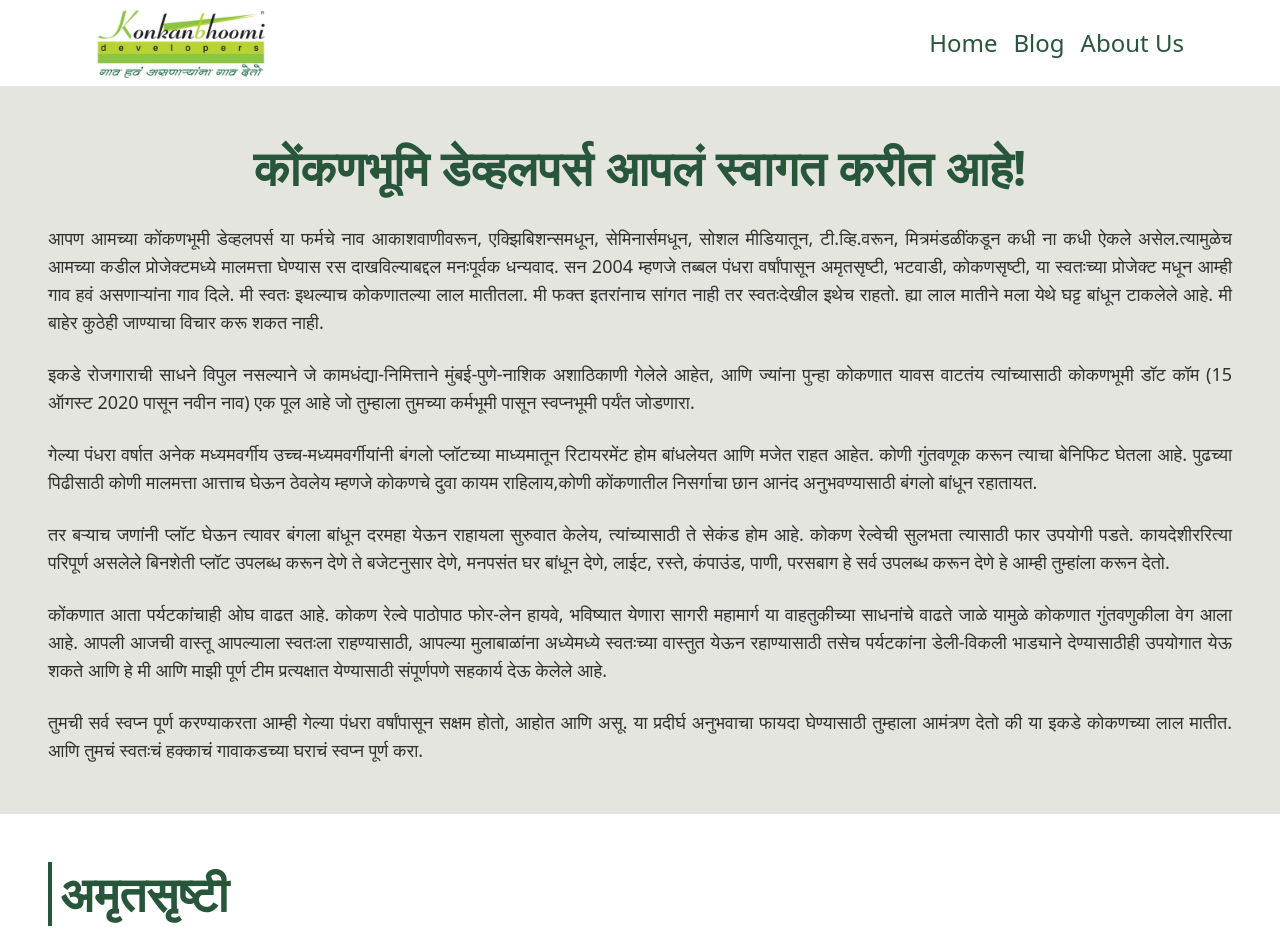
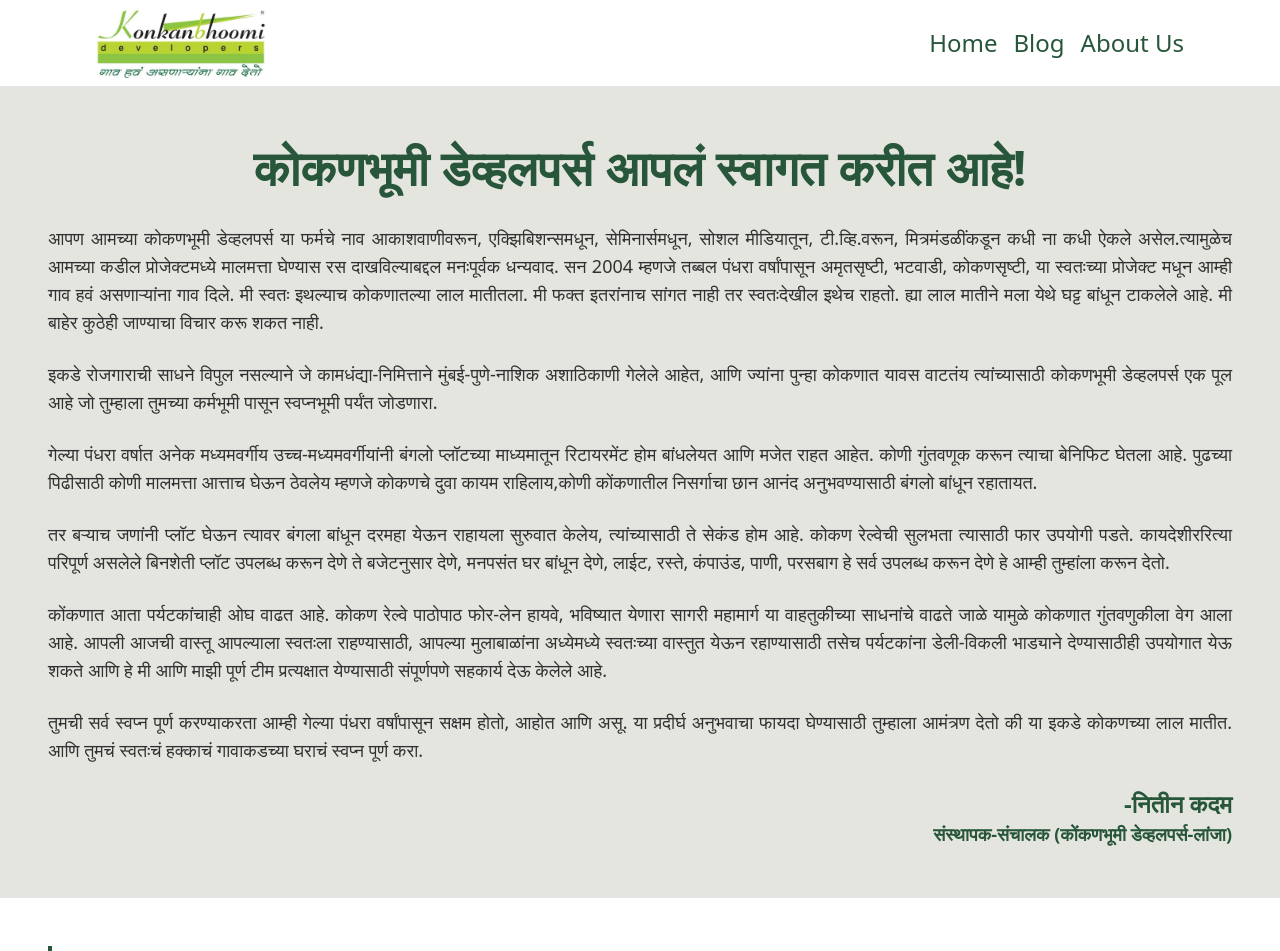
Before and after one commit to AntonyFleck/kokan, a Next.js app: page /about in a window 1280 px wide. Shown: the top 951 px of the page. Built offline with nearby package versions, Linux system fonts and the light colour scheme.

Commit message:
fine tune round1

```diff
--- a/app/about/page.tsx
+++ b/app/about/page.tsx
@@ -8,11 +8,11 @@
       {/* 1 */}
       <div className="bg-[#E4E5DF] p-2 md:p-10 lg:p-12 text-[#313131] space-y-6 border-t-2">
         <p className="text-3xl md:text-4xl lg:text-5xl text-[#27563A] font-bold text-center border-[#27563A] py-2">
-          कोंकणभूमि डेव्हलपर्स आपलं स्वागत करीत आहे!
+          कोकणभूमी डेव्हलपर्स आपलं स्वागत करीत आहे!
         </p>
 
         <p className="text-base md:text-lg leading-relaxed text-justify">
-          आपण आमच्या कोंकणभूमी डेव्हलपर्स या फर्मचे नाव आकाशवाणीवरून,
+          आपण आमच्या कोकणभूमी डेव्हलपर्स या फर्मचे नाव आकाशवाणीवरून,
           एक्झिबिशन्समधून, सेमिनार्समधून, सोशल मीडियातून, टी.व्हि.वरून,
           मित्रमंडळींकडून कधी ना कधी ऐकले असेल.त्यामुळेच आमच्या कडील
           प्रोजेक्टमध्ये मालमत्ता घेण्यास रस दाखविल्याबद्दल मनःपूर्वक धन्यवाद.
@@ -26,9 +26,8 @@
         <p className="text-base md:text-lg leading-relaxed text-justify">
           इकडे रोजगाराची साधने विपुल नसल्याने जे कामधंद्या-निमित्ताने
           मुंबई-पुणे-नाशिक अशाठिकाणी गेलेले आहेत, आणि ज्यांना पुन्हा कोकणात यावस
-          वाटतंय त्यांच्यासाठी कोकणभूमी डॉट कॉम (15 ऑगस्ट 2020 पासून नवीन नाव)
-          एक पूल आहे जो तुम्हाला तुमच्या कर्मभूमी पासून स्वप्नभूमी पर्यंत
-          जोडणारा.
+          वाटतंय त्यांच्यासाठी कोकणभूमी डेव्हलपर्स एक पूल आहे जो तुम्हाला
+          तुमच्या कर्मभूमी पासून स्वप्नभूमी पर्यंत जोडणारा.
         </p>
 
         <p className="text-base md:text-lg leading-relaxed text-justify">
@@ -63,6 +62,12 @@
           सक्षम होतो, आहोत आणि असू. या प्रदीर्घ अनुभवाचा फायदा घेण्यासाठी
           तुम्हाला आमंत्रण देतो की या इकडे कोकणच्या लाल मातीत. आणि तुमचं स्वतःचं
           हक्काचं गावाकडच्या घराचं स्वप्न पूर्ण करा.
+        </p>
+        <p className="text-right text-2xl text-[#27563A] font-bold">
+          -नितीन कदम
+          <p className="text-right text-lg text-[#27563A] font-bold">
+            संस्थापक-संचालक (कोंकणभूमी डेव्हलपर्स-लांजा)
+          </p>
         </p>
       </div>
       {/*2*/}
--- a/components/Konkansrushti.tsx
+++ b/components/Konkansrushti.tsx
@@ -144,10 +144,10 @@
 
         <div className="mt-6 text-gray-700">
           <h3 className="text-xl font-semibold text-green-700 mb-2">
-       Information
+            Information
           </h3>
           <p>
-            <strong>Price:</strong> ₹200 per sq. ft.
+            <strong>Price:</strong> ₹350 per sq. ft.(Hilltop Plots Price: ₹200 per sq. ft.)
           </p>
           <p>
             <strong>Note:</strong> Only 03 plots left at the beautiful hilltop
```
